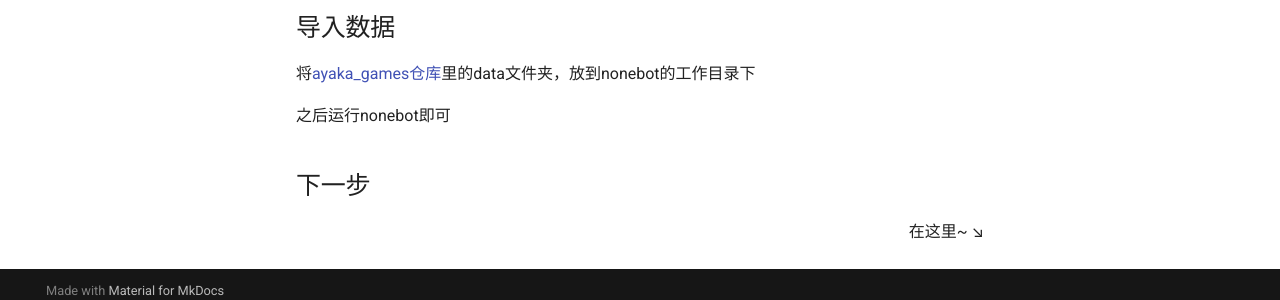
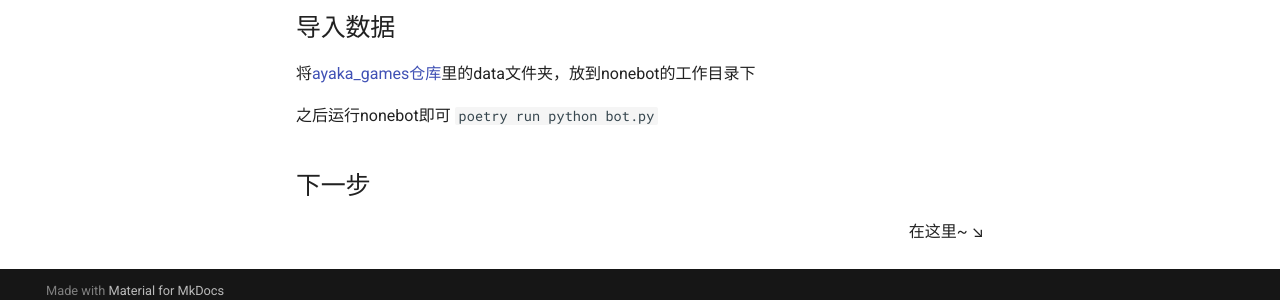
Before and after one commit to bridgeL/ayaka_doc, an MkDocs documentation site: the page built from docs/games/install.md, in a window 1280 px wide and 997 px high. Shown: the part 684-984 px from the top of the window. Built offline with MkDocs 1.6.1 and Material for MkDocs 9.7.7, drawn with Linux system fonts in a browser that asks for light colours; comment, search, counter and statistics services are not loaded.

Commit message:
更好的表达

```diff
--- a/docs/games/install.md
+++ b/docs/games/install.md
@@ -22,7 +22,7 @@ nonebot.load_plugin("ayaka_games")
 
 将[ayaka_games仓库](https://github.com/bridgeL/nonebot-plugin-ayaka-games)里的data文件夹，放到nonebot的工作目录下
 
-之后运行nonebot即可
+之后运行nonebot即可 `poetry run python bot.py`
 
 ## 下一步
 
```
